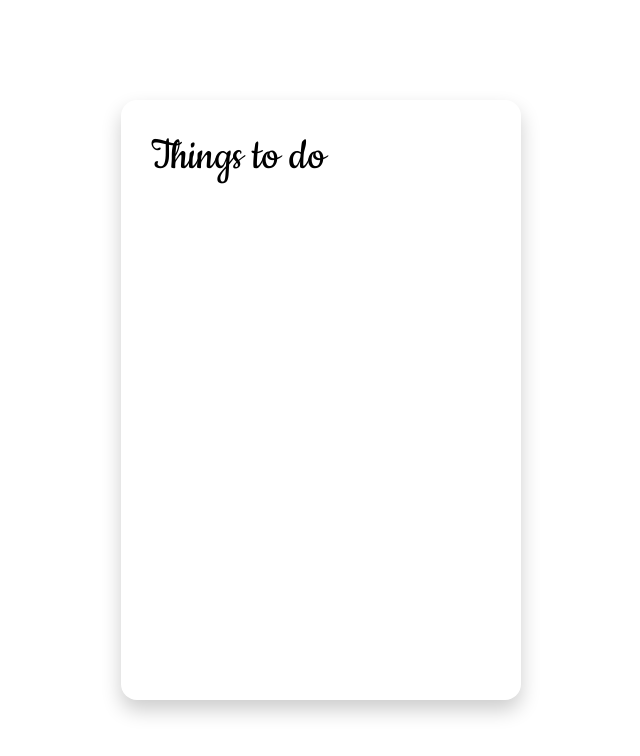
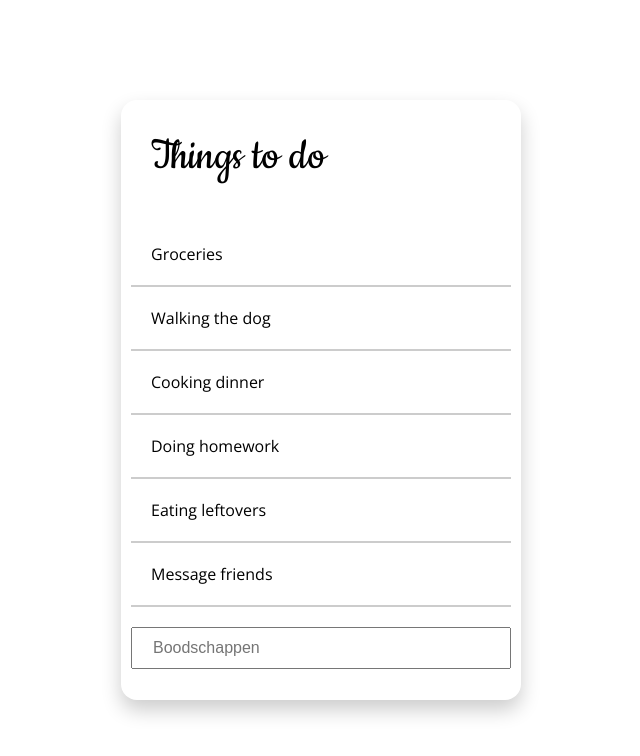
Before and after one commit to joeribreedveld/f3m9-prog-react-todo, a React (Create React App) app: page / in a window 1280 px wide. Shown: the top 756 px of the page, without its empty margins (319-959 px from the left). Built offline with nearby package versions, Linux system fonts and the light colour scheme.

Commit message:
feat(input): make input field with state and some other things

```diff
--- /dev/null
+++ b/src/components/Input/Input.css
@@ -0,0 +1,5 @@
+.input {
+    margin: 1rem;
+    padding: 1rem 2rem;
+    font-size: 100%;
+}
--- /dev/null
+++ b/src/components/Input/Input.js
@@ -0,0 +1,32 @@
+// Imports
+import React from "react"
+import "./Input.css"
+
+// Functions
+class Input extends React.Component {
+	constructor(props) {
+		super(props)
+		this.state = { inputValue: "" }
+	}
+
+	update = (e) => {
+		this.setState({ inputValue: e.target.value }, console.log(this.state.inputValue))
+	}
+
+	enter = (e) => {
+		if (e.keyCode === 13) {
+			console.log("enter")
+		}
+	}
+
+	render() {
+		return (
+			<>
+				<input onChange={this.update} onKeyDown={this.enter} value={this.state.inputValue} className='input' type='text' placeholder='Boodschappen' />
+			</>
+		)
+	}
+}
+
+// Exports
+export default Input
--- a/src/components/Todo/Todo.css
+++ b/src/components/Todo/Todo.css
@@ -3,6 +3,8 @@
     min-height: 60rem;
     box-shadow: -0 1rem 2rem 0 rgba(0, 0, 0, 0.2);
     border-radius: 1.6rem;
+    display: flex;
+    flex-direction: column;
 }
 
 .todo__header {
--- a/src/components/Todo/Todo.js
+++ b/src/components/Todo/Todo.js
@@ -3,6 +3,7 @@ import "./Todo.css"
 import Item from "../Item/Item"
 import React from "react"
 import tasksObject from "../../data/tasks"
+import Input from "../Input/Input"
 
 // Functions
 class Todo extends React.Component {
@@ -19,20 +20,25 @@ class Todo extends React.Component {
 		})
 	}
 
-	componentDidUpdate() {
-		let listItems = this.state.tasks.map((task) => {
-			return <p>Test</p>
-		})
-	}
+	componentDidUpdate() {}
 
 	render() {
+		const items = this.state.tasks.map((task) => {
+			return (
+				<>
+					<Item name={task.name} key={task.id} />
+				</>
+			)
+		})
+
 		return (
 			<>
 				<article className='todo'>
 					<header className='todo__header'>
 						<h1 className='todo__h1'>Things to do</h1>
 					</header>
-					{/* <ul className='todo__list'>{this.listItems}</ul> */}
+					<ul className='todo__list'>{items}</ul>
+					<Input />
 				</article>
 			</>
 		)
--- a/src/data/tasks.js
+++ b/src/data/tasks.js
@@ -2,26 +2,32 @@ const tasks = [
 	{
 		name: "Groceries",
 		done: false,
+		id: 1,
 	},
 	{
 		name: "Walking the dog",
 		done: false,
+		id: 2,
 	},
 	{
 		name: "Cooking dinner",
 		done: true,
+		id: 3,
 	},
 	{
 		name: "Doing homework",
 		done: false,
+		id: 4,
 	},
 	{
 		name: "Eating leftovers",
 		done: false,
+		id: 5,
 	},
 	{
 		name: "Message friends",
 		done: false,
+		id: 6,
 	},
 ]
 
```
